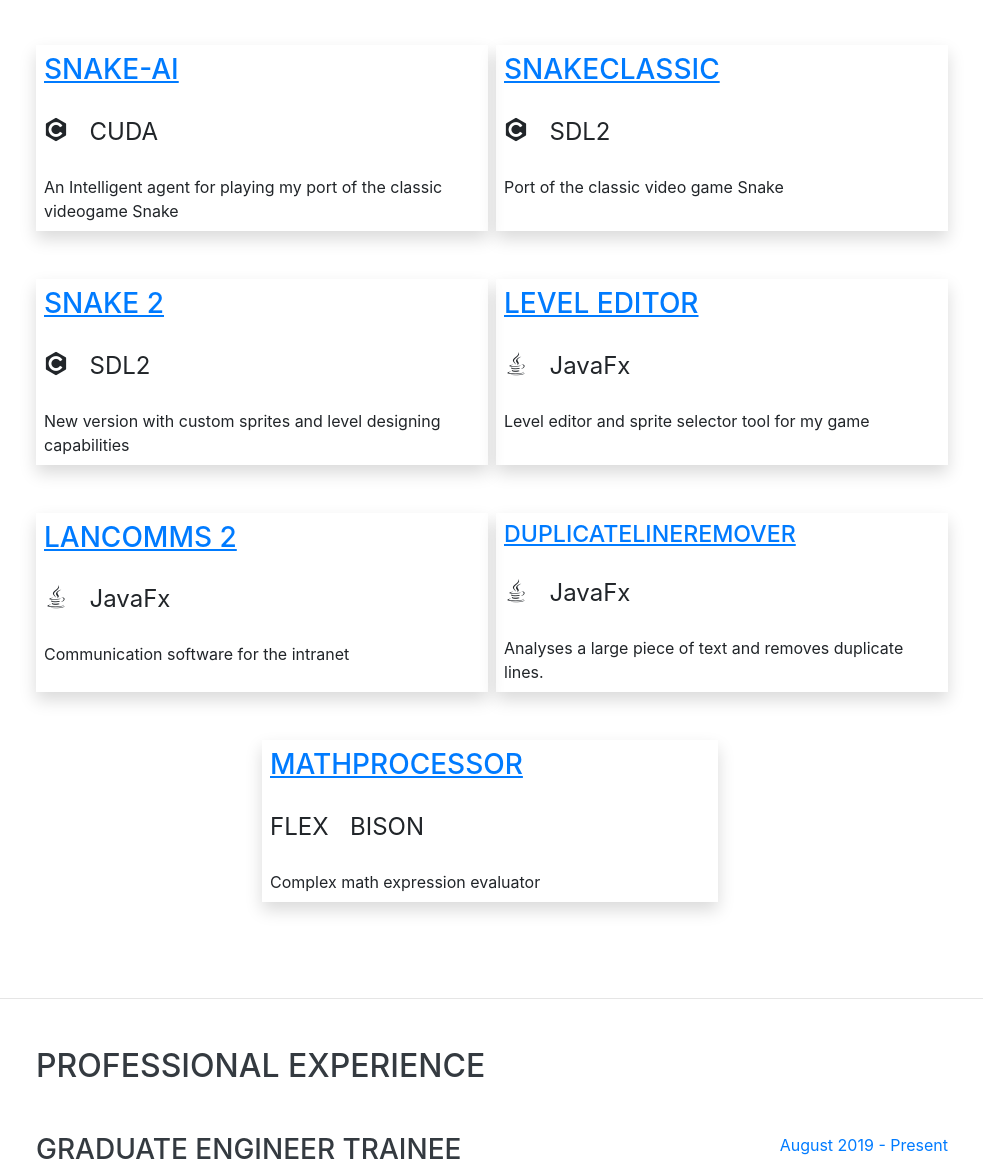
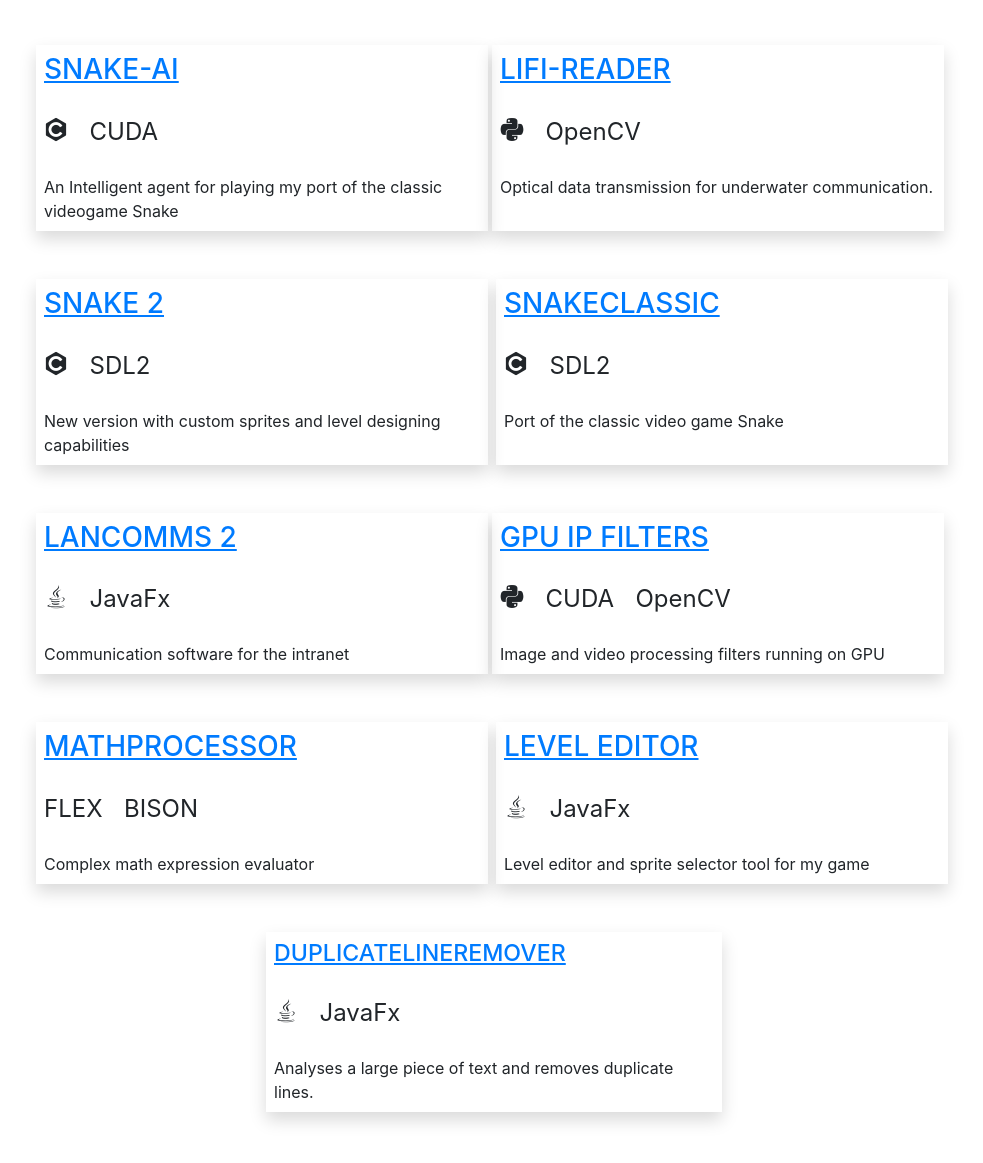
Before and after one commit to mahir1010/mahir1010.github.io, a website with bundled scripts: page index.html in a window 1280 px wide. Shown: the part 890-2053 px from the top of the page, without its empty margins (284-1267 px from the left). Built offline with nearby package versions, Linux system fonts and the light colour scheme; a web font is replaced by a local one.

Commit message:
Updated Resume

```diff
--- a/index.html
+++ b/index.html
@@ -71,7 +71,7 @@
           <span class="text-primary">Patel</span>
         </h1>
         <div class="subheading mb-5">15, Yogeshwarnagar Society, Ahmeadbad 380007
-          <a href="mailto:name@email.com">mahir1010@gmail.com</a>
+          <a href="mailto:mahirp@bu.edu">mahirp@bu.edu</a>
         </div>
         <p class="lead mb-5">Artificial Intelligence, Computer Vision and Robotics are my passion and contributing to
           these fields is my career goal.</p>
@@ -88,7 +88,8 @@
 
           <div class="p-2 shadow resume-item d-flex flex-md-row justify-content-between mb-5 mr-1 flex-grow w-50">
             <div class="resume-content">
-              <h3 class="mb-0"><a style="text-decoration:underline" href="https://mahir1010.github.io/SnakeAI/" target="_blank">Snake-AI</a></h3>
+              <h3 class="mb-0"><a style="text-decoration:underline" href="https://mahir1010.github.io/SnakeAI/"
+                  target="_blank">Snake-AI</a></h3>
               <ul class="list-inline dev-icons">
                 <li class="list-inline-item smaller">
                   <i class="devicon-c-plain"></i>
@@ -101,21 +102,22 @@
             </div>
           </div>
 
-          <div class="p-2 shadow resume-item d-flex flex-md-row justify-content-between mb-5 ml-1 flex-grow w-50">
+          <div class="p-2 shadow d-flex flex-md-row justify-content-between mb-5 mr-1 flex-grow w-50">
             <div class="resume-content">
-              <h3 class="mb-0"><a style="text-decoration:underline" href="https://mahir1010.github.io/SnakeClassic/" target="_blank">SnakeClassic</a>
-              </h3>
+              <h3 class="mb-0"><a style="text-decoration:underline" href="https://mahir1010.github.io/LiFiReader/"
+                  target="_blank">LiFi-Reader</a></h3>
               <ul class="list-inline dev-icons">
                 <li class="list-inline-item smaller">
-                  <i class="devicon-c-plain "></i>
+                  <i class="devicon-python-plain"></i>
                 </li>
                 <li class="list-inline-item smaller">
-                  SDL2
+                  OpenCV
                 </li>
               </ul>
-              <div class="">Port of the classic video game Snake</div>
+              <div class="">Optical data transmission for underwater communication.</div>
             </div>
           </div>
+
 
         </div>
 
@@ -124,7 +126,8 @@
 
           <div class="p-2 shadow d-flex flex-md-row justify-content-between mb-5 mr-1 flex-grow w-50">
             <div class="resume-content">
-              <h3 class="mb-0"><a style="text-decoration:underline" href="https://mahir1010.github.io/Snake2/" target="_blank">Snake 2</a></h3>
+              <h3 class="mb-0"><a style="text-decoration:underline" href="https://mahir1010.github.io/Snake2/"
+                  target="_blank">Snake 2</a></h3>
               <ul class="list-inline dev-icons">
                 <li class="list-inline-item smaller">
                   <i class="devicon-c-plain "></i>
@@ -140,7 +143,84 @@
 
           <div class="p-2 shadow resume-item d-flex flex-md-row justify-content-between mb-5 ml-1 flex-grow w-50">
             <div class="resume-content">
-              <h3 class="mb-0"><a style="text-decoration:underline" href="https://mahir1010.github.io/Snake_Level_Editor/" target="_blank">Level
+              <h3 class="mb-0"><a style="text-decoration:underline" href="https://mahir1010.github.io/SnakeClassic/"
+                  target="_blank">SnakeClassic</a>
+              </h3>
+              <ul class="list-inline dev-icons">
+                <li class="list-inline-item smaller">
+                  <i class="devicon-c-plain "></i>
+                </li>
+                <li class="list-inline-item smaller">
+                  SDL2
+                </li>
+              </ul>
+              <div class="">Port of the classic video game Snake</div>
+            </div>
+          </div>
+
+        </div>
+        <div class="resume-item d-flex flex-row justify-content-around w-100">
+
+
+          <div class="p-2 shadow d-flex flex-md-row justify-content-between mb-5 mr-1 flex-grow w-50">
+            <div class="resume-content">
+              <h3 class="mb-0"><a style="text-decoration:underline" href="https://mahir1010.github.io/LanComms-2/"
+                  target="_blank">LanComms 2</a></h3>
+              <ul class="list-inline dev-icons">
+                <li class="list-inline-item smaller">
+                  <i class="devicon-java-plain "></i>
+                </li>
+                <li class="list-inline-item smaller">
+                  JavaFx
+                </li>
+              </ul>
+              <div class="">Communication software for the intranet</div>
+            </div>
+          </div>
+          <div class="p-2 shadow d-flex flex-md-row justify-content-between mb-5 mr-1 flex-grow w-50">
+            <div class="resume-content">
+              <h3 class="mb-0"><a style="text-decoration:underline" href="https://mahir1010.github.io/cuda_python/"
+                  target="_blank">GPU IP Filters</a></h3>
+              <ul class="list-inline dev-icons">
+                <li class="list-inline-item smaller">
+                  <i class="devicon-python-plain "></i>
+                </li>
+                <li class="list-inline-item smaller">
+                  CUDA
+                </li>
+                <li class="list-inline-item smaller">
+                  OpenCV
+                </li>
+              </ul>
+              <div class="">Image and video processing filters running on GPU</div>
+            </div>
+          </div>
+
+
+
+        </div>
+        <div class="resume-item d-flex flex-row justify-content-around w-100">
+
+          <div class="p-2 shadow d-flex flex-md-row justify-content-between mb-5 mr-1 flex-grow w-50">
+            <div class="resume-content">
+              <h3 class="mb-0"><a style="text-decoration:underline" href="https://mahir1010.github.io/MathProcessor/"
+                  target="_blank">MathProcessor</a></h3>
+              <ul class="list-inline dev-icons">
+                <li class="list-inline-item smaller">
+                  FLEX
+                </li>
+                <li class="list-inline-item smaller">
+                  BISON
+                </li>
+              </ul>
+              <div class="">Complex math expression evaluator</div>
+            </div>
+          </div>
+
+          <div class="p-2 shadow resume-item d-flex flex-md-row justify-content-between mb-5 ml-1 flex-grow w-50">
+            <div class="resume-content">
+              <h3 class="mb-0"><a style="text-decoration:underline"
+                  href="https://mahir1010.github.io/Snake_Level_Editor/" target="_blank">Level
                   Editor</a>
               </h3>
               <ul class="list-inline dev-icons">
@@ -155,29 +235,14 @@
             </div>
           </div>
 
+
         </div>
         <div class="resume-item d-flex flex-row justify-content-around w-100">
 
-
-          <div class="p-2 shadow d-flex flex-md-row justify-content-between mb-5 mr-1 flex-grow w-50">
-            <div class="resume-content">
-              <h3 class="mb-0"><a style="text-decoration:underline" href="https://mahir1010.github.io/LanComms-2/" target="_blank">LanComms 2</a></h3>
-              <ul class="list-inline dev-icons">
-                <li class="list-inline-item smaller">
-                  <i class="devicon-java-plain "></i>
-                </li>
-                <li class="list-inline-item smaller">
-                  JavaFx
-                </li>
-              </ul>
-              <div class="">Communication software for the intranet</div>
-            </div>
-          </div>
-
-
           <div class="p-2 shadow resume-item d-flex flex-md-row justify-content-between mb-5 ml-1 flex-grow w-50">
             <div class="resume-content">
-              <h3 class="mb-0" style="font-size:1.45rem;"><a style="text-decoration:underline" href="https://mahir1010.github.io/DuplicateLineRemover/" target="_blank">DuplicateLineRemover</a>
+              <h3 class="mb-0" style="font-size:1.45rem;"><a style="text-decoration:underline"
+                  href="https://mahir1010.github.io/DuplicateLineRemover/" target="_blank">DuplicateLineRemover</a>
               </h3>
               <ul class="list-inline dev-icons">
                 <li class="list-inline-item smaller">
@@ -188,24 +253,6 @@
                 </li>
               </ul>
               <div class="">Analyses a large piece of text and removes duplicate lines.</div>
-            </div>
-          </div>
-
-        </div>
-        <div class="resume-item d-flex flex-row justify-content-around w-100">
-
-          <div class="p-2 shadow d-flex flex-md-row justify-content-between mb-5 mr-1 flex-grow w-50">
-            <div class="resume-content">
-              <h3 class="mb-0"><a style="text-decoration:underline" href="https://mahir1010.github.io/MathProcessor/" target="_blank">MathProcessor</a></h3>
-              <ul class="list-inline dev-icons">
-                <li class="list-inline-item smaller">
-                  FLEX
-                </li>
-                <li class="list-inline-item smaller">
-                  BISON
-                </li>
-              </ul>
-              <div class="">Complex math expression evaluator</div>
             </div>
           </div>
 
@@ -225,10 +272,11 @@
             <a class="subheading mb-3" href="https://jeksonvision.com/" target="_blank">Jekson Vision</a>
             <p>Work on the software that controls their myriad of machines for streamlining serialization in the
               pharmaceutical industry. Create an interface between machine and vision system which detects defective
-              capsules as well as blisters or bottles. Verify that the data printed is correct and GS1 compliant.</p>
+              capsules as well as blisters or bottles. Print and verify that the data printed is correct and GS1
+              compliant.</p>
           </div>
           <div class="resume-date text-md-right">
-            <span class="text-primary">August 2019 - Present</span>
+            <span class="text-primary">August 2019 - September 2020</span>
           </div>
         </div>
 
@@ -274,7 +322,8 @@
             </p>
           </div>
           <div class="resume-date text-md-right">
-            <span class="text-primary">April 2016, November 2018</span>
+            <span class="text-primary">April 2016, November 2018,<br> 18<sup>th</sup> May - 22<sup>nd</sup> May
+              2020</span>
           </div>
         </div>
         <div class="resume-item d-flex flex-column flex-md-row justify-content-between mb-5">
@@ -307,7 +356,19 @@
 
         <div class="resume-item d-flex flex-column flex-md-row justify-content-between mb-5">
           <div class="resume-content">
-            <h3 class="mb-0">Gujarat Technological University</h3>
+            <h3 class="mb-0"><a href="http://www.bu.edu/cs/masters/program/ai/" target="_blank">Boston University</a>
+            </h3>
+            <div class="subheading mb-3">Master of Science</div>
+            <div>Artificial Intelligence</div>
+          </div>
+          <div class="resume-date text-md-right">
+            <span class="text-primary">September 2020 - Present</span>
+          </div>
+        </div>
+
+        <div class="resume-item d-flex flex-column flex-md-row justify-content-between mb-5">
+          <div class="resume-content">
+            <h3 class="mb-0"><a href="https://www.gtu.ac.in/" target="_blank">Gujarat Technological University</a></h3>
             <div class="subheading mb-3">Bachelor of Engineering</div>
             <div>Computer Engineering</div>
             <p>CGPA: 8.94</p>
@@ -364,6 +425,9 @@
           <li>
             <i class="fa-li fa fa-check"></i>
             SDL2</li>
+          <li>
+            <i class="fa-li fa fa-check"></i>
+            SQL</li>
         </ul>
       </div>
     </section>
```
